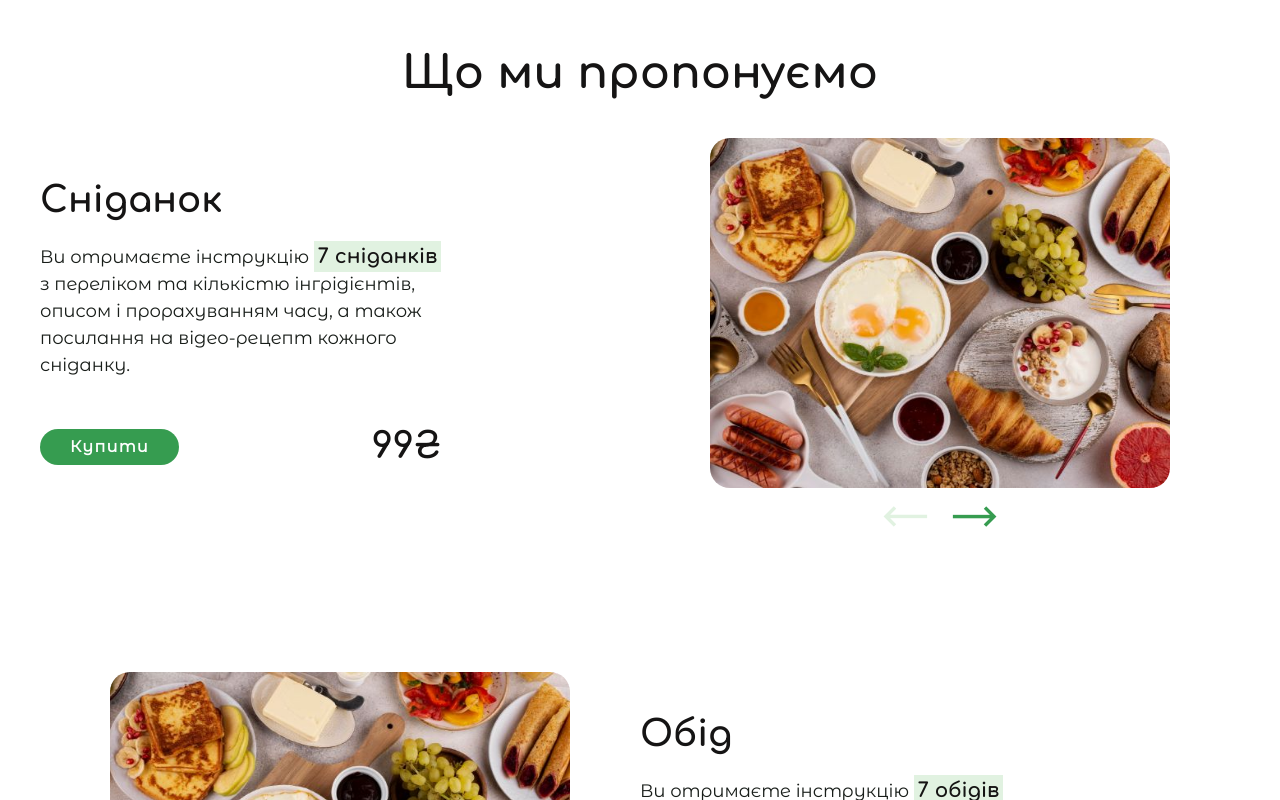
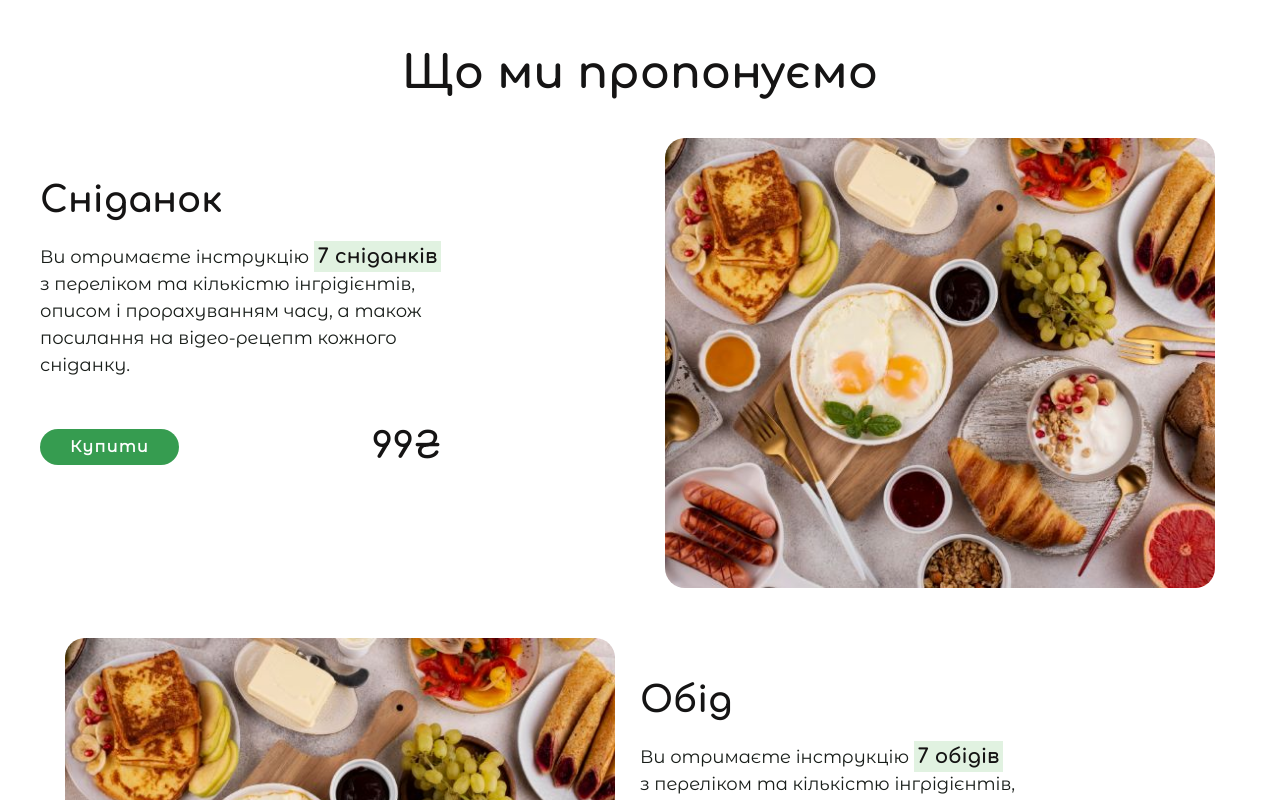
Before and after one commit to organatik/landing-kitchen, an Angular app in the folder tewa-olya/: page / in a window 1280 px wide. Shown: the part 2140-2940 px from the top of the page. Built offline with nearby package versions, Linux system fonts and the light colour scheme.

Commit message:
restart carousel first point

```diff
--- a/tewa-olya/src/app/modules/shared/card-food/interfaces/single-menu-interface.ts
+++ b/tewa-olya/src/app/modules/shared/card-food/interfaces/single-menu-interface.ts
@@ -5,6 +5,6 @@ export interface SingleMenuInterface{
   description: string;
   price: number;
   currency: string;
-  image: string;
+  images: string[];
 
 }
--- /dev/null
+++ b/tewa-olya/src/app/modules/shared/carousel/carousel.component.html
@@ -0,0 +1,6 @@
+<div class="carousel-box" *ngIf="images && images.length > 0">
+  <img *ngFor="let image of images; let i = index"
+    [src]="image.imageSrc" alt=""
+    [ngClass] ="{'image-active' : selectedIndex === i}"
+  >
+</div>
--- /dev/null
+++ b/tewa-olya/src/app/modules/shared/carousel/carousel.component.scss
@@ -0,0 +1,19 @@
+.carousel-box{
+  position: relative;
+  margin: auto;
+  text-align: center;
+  width: 550px;
+  border-radius: 20px;
+
+}
+
+.carousel-box img{
+  display: none;
+  border-radius: 20px;
+}
+
+.carousel-box img.image-active{
+  display: block;
+  width: 100%;
+  height: 450px;
+}
--- /dev/null
+++ b/tewa-olya/src/app/modules/shared/carousel/carousel.component.ts
@@ -0,0 +1,16 @@
+import {Component, Input} from '@angular/core';
+
+interface carouselImage{
+  imageSrc: string
+}
+@Component({
+  selector: 'app-carousel',
+  templateUrl: './carousel.component.html',
+  styleUrls: ['./carousel.component.scss']
+})
+export class CarouselComponent {
+
+  @Input() images: carouselImage[] = []
+  selectedIndex = 0
+
+}
--- a/tewa-olya/src/app/modules/shared/img-slider/img-slider.component.html
+++ /dev/null
@@ -1,11 +0,0 @@
-
-<section>
-  <ng-container [ngTemplateOutlet]="selected.content">  </ng-container>
-  <footer>
-    <div class="box-arrows">
-      <button cdkStepperPrevious><span class="material-symbols-outlined right">trending_flat</span></button>
-      <button cdkStepperNext><span class="material-symbols-outlined left">trending_flat</span></button>
-    </div>
-  </footer>
-
-</section>
--- a/tewa-olya/src/app/modules/shared/img-slider/img-slider.component.scss
+++ /dev/null
@@ -1,29 +0,0 @@
-@import "../colors.scss";
-.box-arrows{
-  display: flex;
-  justify-content: center;
-  padding-bottom: 70px;
-  @media (max-width: 767px){
-    padding-bottom: 35px;
-    @media (max-width: 500px){
-      padding-bottom: 25px;
-    }
-  }
-
-  .material-symbols-outlined{
-    font-size: 55px;
-    color: $btnBg;
-    @media (max-width: 767px){
-      font-size: 35px;
-    }
-  }
-  .right{
-    transform: rotate(180deg);
-    color: $greenText;
-  }
-  button{
-    background: transparent;
-    border: none;
-    cursor: pointer;
-  }
-}
--- a/tewa-olya/src/app/modules/shared/img-slider/img-slider.component.ts
+++ /dev/null
@@ -1,20 +0,0 @@
-import {Component, Input} from '@angular/core';
-import {CdkStepper} from "@angular/cdk/stepper";
-
-@Component({
-  selector: 'app-img-slider',
-  templateUrl: './img-slider.component.html',
-  styleUrls: ['./img-slider.component.scss'],
-  providers:[{provide: CdkStepper, useExisting: ImgSliderComponent}]
-})
-export class ImgSliderComponent extends CdkStepper{
-
-  override get selected(): any {
-    return super.selected;
-  }
-
-  override set selected(value: any) {
-    super.selected = value;
-  }
-
-}
--- a/tewa-olya/src/app/modules/shared/single-menu/single-menu.component.html
+++ b/tewa-olya/src/app/modules/shared/single-menu/single-menu.component.html
@@ -14,14 +14,8 @@
   </div>
 
   <div class="img">
-    <app-img-slider header="Stepper Demo">
-      <cdk-step>
-        <img src="assets/images/1.jpeg">
-      </cdk-step>
-      <cdk-step>
-        <img src="assets/images/2.jpeg">
-      </cdk-step>
-    </app-img-slider>
+
+    <app-carousel [images]="images"></app-carousel>
 
 <!--      <img [src]="singleMenu?.image" alt="">-->
   </div>
--- a/tewa-olya/src/app/modules/shared/single-menu/single-menu.component.ts
+++ b/tewa-olya/src/app/modules/shared/single-menu/single-menu.component.ts
@@ -12,5 +12,11 @@ export class SingleMenuComponent {
   @Input() singleMenu: SingleMenuInterface | undefined;
   @Input() isRevers: boolean = false;
 
+  images = [
+    {imageSrc:'assets/images/1.jpeg'},
+    {imageSrc:'assets/images/2.jpeg'},
+    {imageSrc:'assets/images/3.jpeg'},
+  ]
+
 
 }
```
Also changed, not shown: tewa-olya/src/app/modules/shared/shared-components.module.ts (+2 -5 lines).
